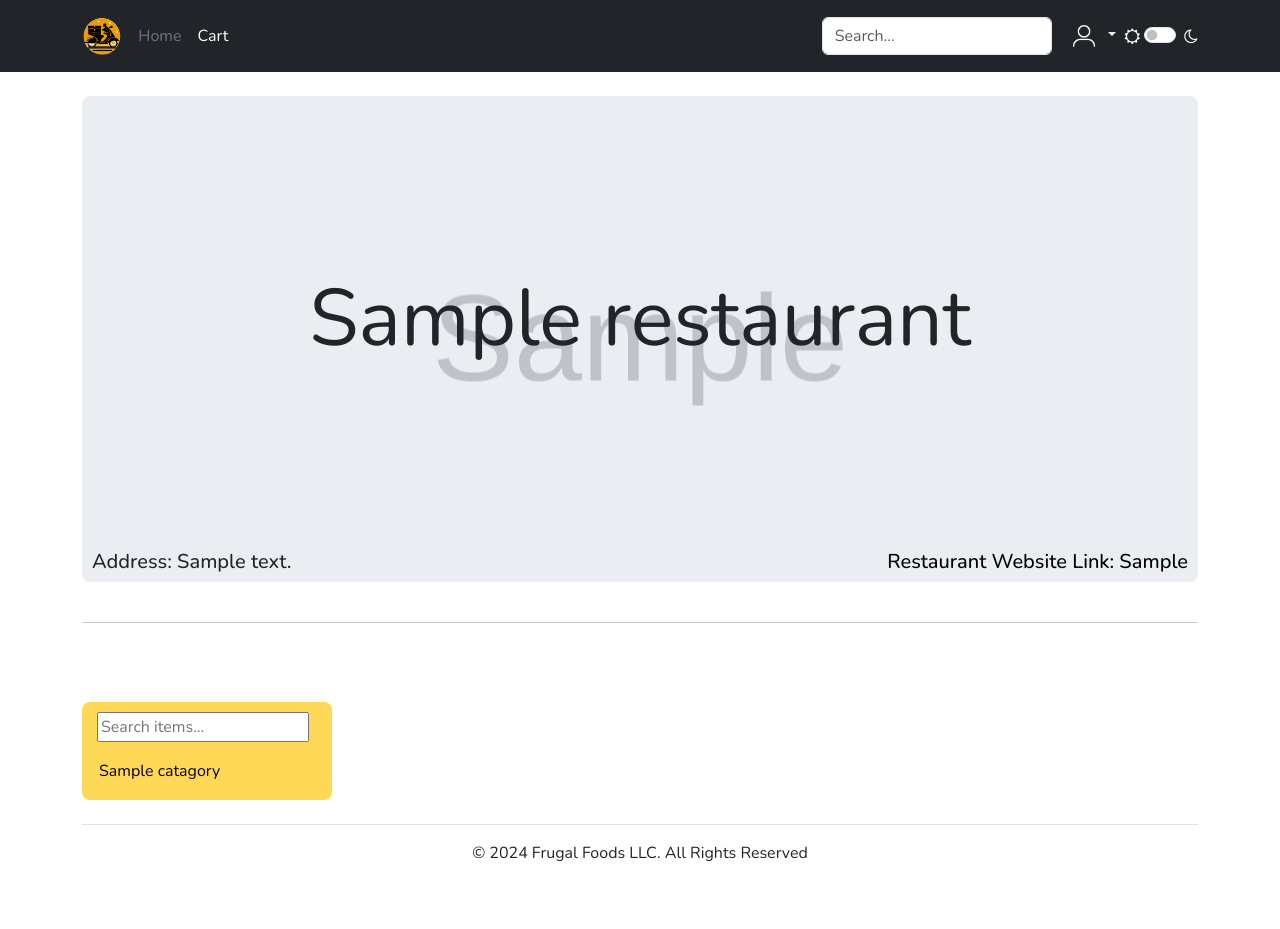
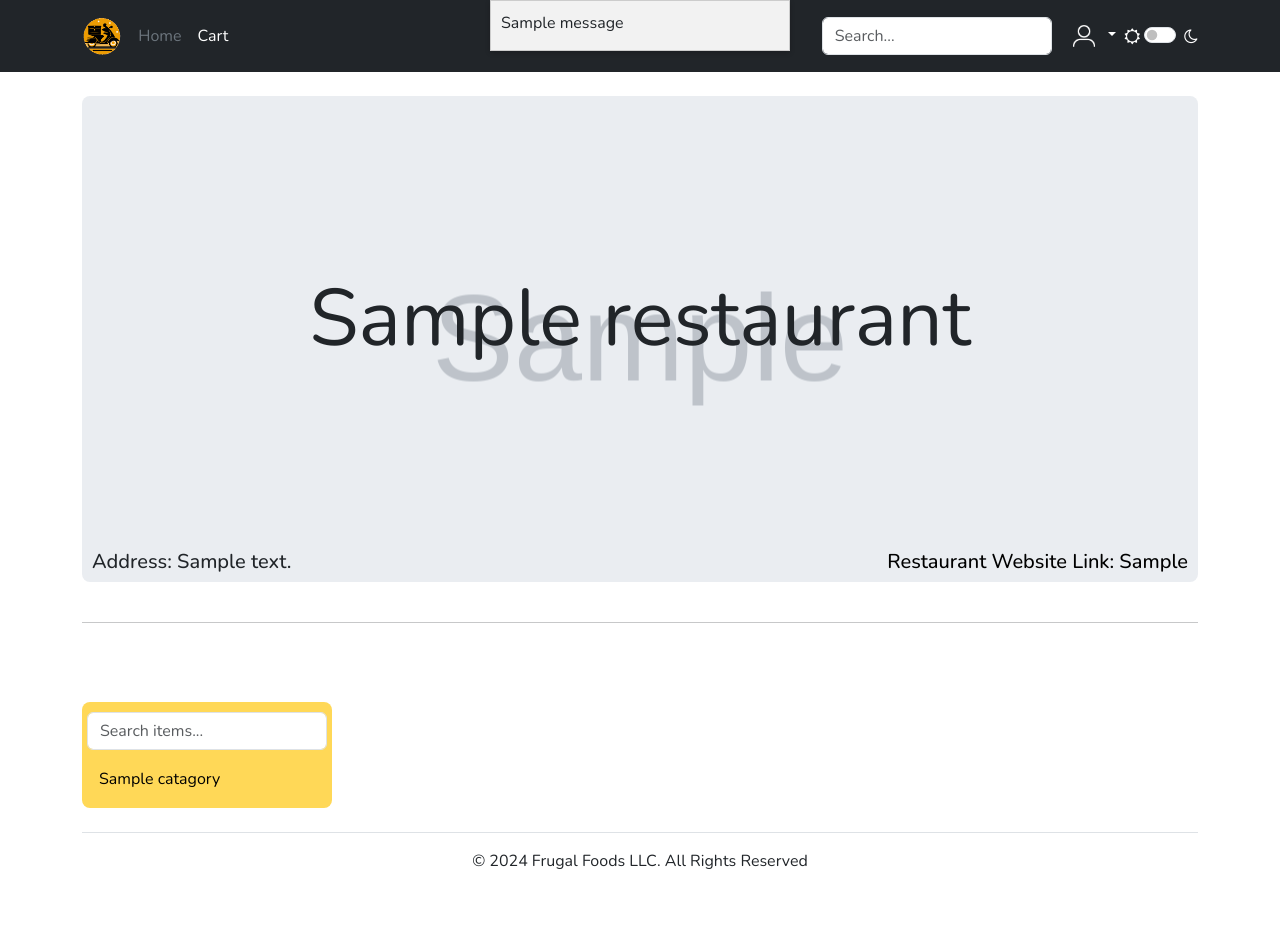
Before and after one commit to STEAM-Center-NYC/10038-Aggregating-Delivery-Service-Prices-To-Determine-The-Best-Deal, a Flask app: template templates/restaurant.jinja in a window 1280 px wide. Before the commit the page ends 861 px from the top, so only its background shows below. Run offline with Flask 3, Linux system fonts and the light colour scheme; the template is opened without the code that fills it: most values are stand-ins (such as "Sample title", 1, 10 or a date in 2020); grey boxes marked "Sample" are stand-in pictures; one stand-in notice (Sample message) is shown.

Commit message:
Made updates

```diff
--- a/main.py
+++ b/main.py
@@ -1,10 +1,9 @@
-from flask import Flask, render_template, request, redirect, g
+from flask import Flask, render_template, request, redirect, g, flash
 import pymysql
 import pymysql.cursors
 import flask_login
 from dynaconf import Dynaconf
 from argon2 import PasswordHasher
-
 
 settings = Dynaconf(
     settings_file = ('settings.toml')
@@ -77,29 +76,50 @@ def restaurant_list():
 def landing ():
     return render_template ('landing.jinja')
 
-@app.route('/addtocart/<int:new_item>', methods=['POST'])
-def addtocart (new_item):
-    new_user = flask_login.current_user.id
-    cursor = get_db().cursor()
-    cursor.execute(f"SELECT `restaurant_id` FROM `items` WHERE `item_id` = {new_item}")
-    item = cursor.fetchone()
-    cursor.execute(f"INSERT INTO `cart`(`user_id`,`item_id`) VALUES ('{new_user}', '{new_item}')")
-    cursor.close()
-    get_db().commit()
-    return redirect(f'/restaurant/{item["restaurant_id"]}')
-
 @app.route('/cart')
 def cart():
+    new_user = flask_login.current_user.id
     cursor = get_db().cursor()
     cursor.execute(f"""
         SELECT * FROM `cart`
         INNER JOIN `items` ON `cart`.item_id = `items`.item_id
         INNER JOIN `price` ON `cart`.item_id = `price`.item_id
         INNER JOIN `delivery_services` ON `price`.service_id = `delivery_services`.service_id
+        WHERE `user_id` = {new_user}
     """)
     cart_results = cursor.fetchall()
     cursor.close()
     return render_template('cart.jinja', cart = cart_results)
+
+@app.route('/addtocart/<int:new_item>', methods=['POST'])
+def addtocart (new_item):
+    new_user = flask_login.current_user.id
+    cursor = get_db().cursor()
+    cursor.execute(f"SELECT `restaurant_id` FROM `items` WHERE `item_id` = {new_item}")
+    item_rid = cursor.fetchone()
+    cursor.execute(f"""
+        SELECT `restaurant_id` FROM `cart`
+        INNER JOIN `items` ON `cart`.item_id = `items`.item_id
+        WHERE `user_id` = {new_user}
+    """)
+    comp = cursor.fetchone()
+    if item_rid == comp or comp is None:
+        cursor.execute(f"INSERT INTO `cart`(`user_id`,`item_id`) VALUES ('{new_user}', '{new_item}')")
+        flash('You added an item to the cart!')
+    else:
+        flash('Either select an item from the correct restaurant, or clear your shopping cart of any items from a different restaurant please.')
+    cursor.close()
+    get_db().commit()
+    return redirect(f'/restaurant/{item_rid["restaurant_id"]}')
+
+@app.route('/deletefromcart/<int:delete_item>', methods=['POST'])
+def cart_delete(delete_item):
+    cursor = get_db().cursor()
+    cursor.execute(f"DELETE FROM `cart` WHERE `cart_id` = {delete_item}")
+    cursor.close()
+    get_db().commit()
+    return redirect('/cart')
+
 
 @app.route('/restaurant/<restaurant_id>', methods=['GET', 'POST'])
 def restaurant(restaurant_id):
--- a/static/styles.css
+++ b/static/styles.css
@@ -214,7 +214,6 @@ body{
 #searchbar_style {
     margin-top: 5px;
     margin-bottom: 5px;
-    margin-left: 10px;
     color: #e5c524;
 }
 
@@ -261,6 +260,29 @@ nav a:hover {
     width: 80%;
 }
 
+.flash-container {
+    position: fixed;
+    top: 0;
+    left: 50%;
+    transform: translateX(-50%);
+    width: 300px; /* Adjust width as needed */
+    background-color: #f2f2f2;
+    border: 1px solid #ccc;
+    padding: 10px;
+    box-shadow: 0px 2px 5px rgba(0, 0, 0, 0.2);
+    z-index: 9999; /* Ensure it appears on top of other content */
+}
+
+.flashes {
+    list-style-type: none;
+    padding: 0;
+    margin: 0;
+}
+
+.flashes li {
+    margin-bottom: 5px;
+}
+
 /* Mobile Implementation */
 @media screen and (max-width: 480px){
     /* Template Page */
--- a/templates/restaurant.jinja
+++ b/templates/restaurant.jinja
@@ -20,6 +20,17 @@
     </style>
 {%endblock%}
 {% block contents %}
+<div class="flash-container">
+    {% with messages = get_flashed_messages() %}
+        {% if messages %}
+            <ul class="flashes">
+                {% for message in messages %}
+                    <li>{{ message }}</li>
+                {% endfor %}
+            </ul>
+        {% endif %}
+    {% endwith %}
+</div>
 <main class="container">
     <br>
     <div id="top_background">
@@ -49,10 +60,10 @@
         <div id="nav">
             <nav id="nav-style">
                 <div id="searchbar_style">
-                    <input id="searchbar"
-                        onkeyup="search_item()"
-                        type="text" name="search"
-                        placeholder="Search items...">
+                    <input onkeyup="search_item()"
+                    id="searchbar" type="text" name="search"
+                    class="form-control form-control-white text-bg-white"
+                    placeholder="Search items...">
                 </div>
                 {% for cg in catagory_data %}
                 <div><a href="#{{cg.catagory_id}}">{{cg.catagory_name}}</a></div>
```
Also changed, not shown: templates/cart.jinja (+5 -2 lines).
